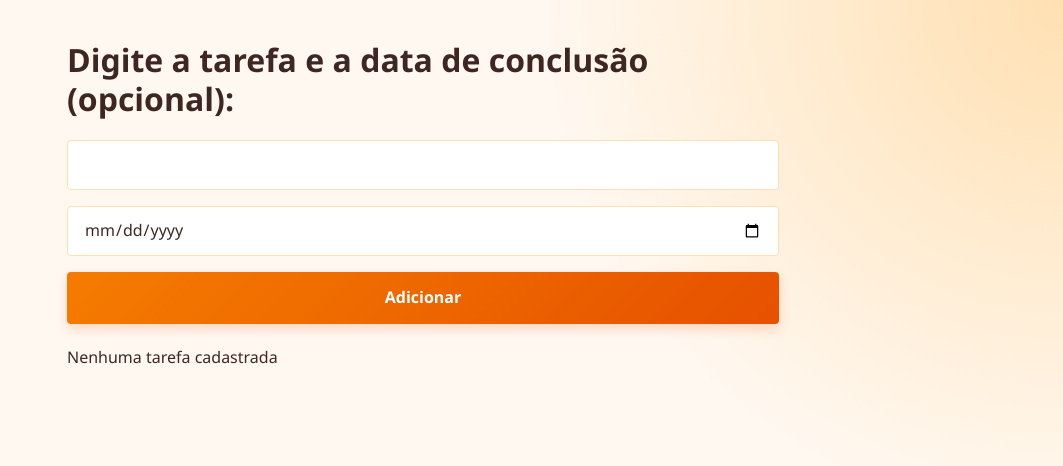
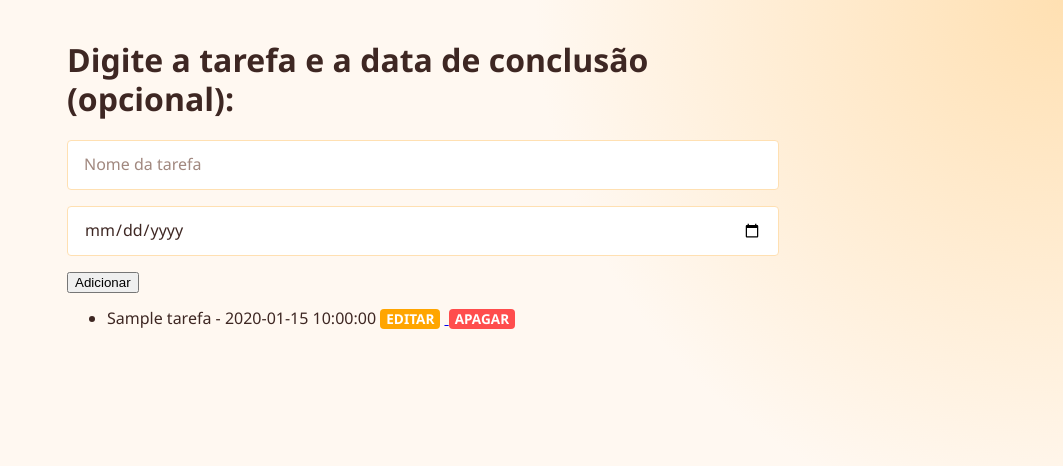
Before and after one commit to ViniciusFloide/tarefas, a Flask app: page / in a window 1280 px wide. Shown: the top 466 px of the page, without its empty margins (217-1280 px from the left). Run offline with Flask 3, Linux system fonts and the light colour scheme; tables that the repository leaves empty hold one stand-in row (values such as "Sample post").

Commit message:
feat: adicionando o botão de editar

```diff
--- /dev/null
+++ b/app.py
@@ -0,0 +1,73 @@
+
+from flask import Flask, render_template, request, redirect, url_for
+from src.tarefas.models.tarefa import Tarefa
+
+app = Flask(__name__)
+
+
+@app.route('/', methods=['GET', 'POST'])
+def index():
+
+    if request.method == 'POST':
+
+        titulo = request.form.get('tituloTarefa')
+        data = request.form.get('dataConclusao') or None
+
+        Tarefa.inserir(titulo, data)
+
+        return redirect(url_for('index'))
+
+    tarefas = Tarefa.listarTarefa()
+
+    return render_template(
+        'base.html',
+        titulo="Lista de Tarefas",
+        tarefas_da_pagina=tarefas,
+        tarefa_a_editar=None
+    )
+
+
+@app.route('/editar/<int:id>', methods=['GET', 'POST'])
+def editar_tarefa(id):
+
+    print(f'ID recebido na rota: {id}')
+
+    if request.method == 'POST':
+
+        titulo = request.form.get('tituloTarefa')
+        data = request.form.get('dataConclusao') or None
+
+        print(f'Título recebido: {titulo}')
+        print(f'Data recebida: {data}')
+
+        resultado = Tarefa.atualizar(id, titulo, data)
+
+        print(f'Resultado final: {resultado}')
+
+        return redirect(url_for('index'))
+
+    tarefa_selecionada = Tarefa.carregarPorId(id)
+
+    if tarefa_selecionada is None:
+        return redirect(url_for('index'))
+
+    tarefas = Tarefa.listarTarefa()
+
+    return render_template(
+        'base.html',
+        titulo="Editar Tarefa",
+        tarefas_da_pagina=tarefas,
+        tarefa_a_editar=tarefa_selecionada
+    )
+
+
+@app.route('/apagar/<int:id>')
+def apagar_tarefa(id):
+
+    Tarefa.apagar(id)
+
+    return redirect(url_for('index'))
+
+
+if __name__ == '__main__':
+    app.run(debug=True)
--- a/src/tarefas/app.py
+++ /dev/null
@@ -1,26 +0,0 @@
-
-from flask import Flask, render_template
-
-from tarefas.models.database import init_db
-
-app = Flask(__name__)
-
-with app.app_context():
-    init_db()
-
-
-@app.route('/test')
-def test():
-    return 'Servidor online!'
-
-
-@app.route('/')
-def home():
-    return render_template(
-        'base.html',
-        titulo='Lista de Tarefas do Floide'
-    )
-
-
-if __name__ == '__main__':
-    app.run(debug=True)
--- a/src/tarefas/data/tarefas.sql
+++ b/src/tarefas/data/tarefas.sql
@@ -1,9 +1,8 @@
-CREATE DATABASE IF NOT EXISTS 'tarefas';
+CREATE DATABASE IF NOT EXISTS seu_banco;
+USE seu_banco;
 
-USE 'tarefas';
-
-CREATE TABLE IF NOT EXISTS 'tarefa' (
-    id_tarefa INT NOT NULL AUTO_INCREMENT PRIMARY KEY,
-    titulo_tarefa VARCHAR(100) NOT NULL,
-    data_conclusao DATETIME NULL
-)
+CREATE TABLE IF NOT EXISTS tarefa (
+    id_tarefa INT AUTO_INCREMENT PRIMARY KEY,
+    titulo_tarefa VARCHAR(150) NOT NULL,
+    data_conclusao DATETIME DEFAULT NULL
+);
--- a/src/tarefas/models/tarefa.py
+++ b/src/tarefas/models/tarefa.py
@@ -1,30 +1,77 @@
 
-from datetime import datetime
-
-from tarefas.models.database import Database
+from src.tarefas.models.database import Database
 
 
 class Tarefa:
-    """Provê métodos para armazenar, recuperar e processar os dados das tarefas criadas a partir do formulário principal.
-    """
 
-    def __init__(self, titulo, id=None, data_conclusao=None):
-        self.id = id
-        self.titulo = titulo
+    def __init__(self, id_tarefa=None, titulo_tarefa=None, data_conclusao=None):
+        self.id_tarefa = id_tarefa
+        self.titulo_tarefa = titulo_tarefa
         self.data_conclusao = data_conclusao
 
-    def salvarTarefa(self):
-        """Salva a tarefa no banco de dados."""
+    @staticmethod
+    def listarTarefa():
+        """Retorna lista com todas as tarefas cadastradas."""
+        sql = 'SELECT id_tarefa, titulo_tarefa, data_conclusao FROM tarefa LIMIT 100;'
 
-        sql = 'INSERT INTO tarefa(titulo_tarefa, data_conclusao) VALUES (%s, %s);'
-        params = (self.titulo, self.data_conclusao)
+        with Database() as db:
+            tarefas_banco = db.executar(sql)
 
-        # Gerenciador de contexto (with)
-        # Acessa os métodos __enter__ e __exit__
+        return tarefas_banco if tarefas_banco else []
+
+    @staticmethod
+    def inserir(titulo_tarefa, data_conclusao):
+        """Insere uma nova tarefa no banco de dados."""
+        sql = '''
+            INSERT INTO tarefa (titulo_tarefa, data_conclusao)
+            VALUES (%s, %s);
+        '''
+
         with Database() as db:
-            db.executar(sql, params)
+            db.executar(sql, (titulo_tarefa, data_conclusao))
 
+    @staticmethod
+    def carregarPorId(id_tarefa):
+        """Busca uma única tarefa no banco pelo ID para edição."""
+        sql = '''
+            SELECT id_tarefa, titulo_tarefa, data_conclusao
+            FROM tarefa
+            WHERE id_tarefa = %s;
+        '''
 
-# Área 51 (testes)
-tarefa = Tarefa('Minha nova tarefa')
-tarefa.salvarTarefa()
+        with Database() as db:
+            resultado = db.executar(sql, (id_tarefa,))
+
+        return resultado[0] if resultado else None
+
+    @staticmethod
+    def atualizar(id_tarefa, titulo_tarefa, data_conclusao):
+        """Atualiza os dados de uma tarefa existente no banco."""
+
+        sql = '''
+            UPDATE tarefa
+            SET titulo_tarefa = %s, data_conclusao = %s
+            WHERE id_tarefa = %s;
+        '''
+
+        with Database() as db:
+            resultado = db.executar(
+                sql,
+                (titulo_tarefa, data_conclusao, id_tarefa)
+            )
+
+        print(f'ID atualizado: {id_tarefa}')
+        print(f'Resultado do UPDATE: {resultado}')
+
+        return resultado
+
+    @staticmethod
+    def apagar(id_tarefa):
+        """Remove uma tarefa do banco pelo ID."""
+        sql = '''
+            DELETE FROM tarefa
+            WHERE id_tarefa = %s;
+        '''
+
+        with Database() as db:
+            db.executar(sql, (id_tarefa,))
--- a/src/tarefas/templates/base.html
+++ /dev/null
@@ -1,91 +0,0 @@
-<!DOCTYPE html>
-<html lang="pt-BR">
-<head>
-    <meta charset="UTF-8">
-    <meta name="viewport" content="width=device-width, initial-scale=1.0">
-    <title>{{ titulo }}</title>
-    <link rel="stylesheet" href="{{ url_for('static', filename='style.css') }}">
-</head>
-<body>
-   <h1>Digite a tarefa e a data de conclusão (opcional):</h1>
-
-   <input type="text" id="tituloTarefa">
-   <input type="date" id="dataConclusao">
-   <button type="button" onclick="adicionar()">Adicionar</button>
-   <output id="listaTarefas">Nenhuma tarefa cadastrada</output>
-
-   <script>
-    // Aplicação MVC (Modelagem-View-Controller)
-
-    //seção de modelagem
-    let tarefas;
-    const tarefasSalvas = JSON.parse(localStorage.getItem('tarefas'));
-
-    if (Array.isArray(tarefasSalvas)) {
-        tarefas = tarefasSalvas;
-    } else {
-        tarefas = [];
-    }
-
-    function salvarTarefas() {
-        localStorage.setItem('tarefas', JSON.stringify(tarefas));
-    }
-
-    // Seção de Visualização
-    function renderizarTarefas() {
-        const listaTarefas = document.getElementById('listaTarefas');
-        listaTarefas.innerHTML = "";
-
-        if (tarefas.length === 0) {
-            listaTarefas.innerHTML = "Nenhuma tarefa cadastrada";
-        }
-
-        tarefas.forEach(function (tarefa) {
-            const divTarefa = document.createElement('div');
-            divTarefa.innerHTML = tarefa.tituloTarefa + ' - ' + tarefa.dataConclusao;
-
-            const botaoApagar = document.createElement('button');
-            botaoApagar.innerHTML = "X Apagar";
-            botaoApagar.onclick = apagarTarefa;
-            botaoApagar.id = tarefa.idTarefa;
-
-            divTarefa.appendChild(botaoApagar);
-            listaTarefas.appendChild(divTarefa);
-        });
-    }
-
-    function adicionar() {
-        const tituloTarefa = document.getElementById('tituloTarefa').value;
-        const dataConclusao = document.getElementById('dataConclusao').value;
-
-        tarefas.push({
-            tituloTarefa: tituloTarefa,
-            dataConclusao: dataConclusao,
-            idTarefa: Date.now()
-        });
-
-        salvarTarefas();
-        renderizarTarefas();
-    }
-
-    function apagarTarefa(evento) {
-        const botaoClicado = evento.target;
-        const idTarefa = Number(botaoClicado.id);
-
-        tarefas = tarefas.filter(function (tarefa) {
-            if (tarefa.idTarefa == idTarefa) {
-                return false;
-            } else {
-                return true;
-            }
-        });
-
-        salvarTarefas();
-        renderizarTarefas();
-    }
-
-    renderizarTarefas();
-
-   </script>
-</body>
-</html>
--- /dev/null
+++ b/templates/base.html
@@ -0,0 +1,65 @@
+
+<!DOCTYPE html>
+<html lang="pt-BR">
+<head>
+    <meta charset="UTF-8">
+    <meta name="viewport" content="width=device-width, initial-scale=1.0">
+    <title>{{ titulo }}</title>
+    <link rel="stylesheet" href="{{ url_for('static', filename='style.css') }}">
+</head>
+<body>
+
+    <h1>Digite a tarefa e a data de conclusão (opcional):</h1>
+
+    <form method="POST" action="{% if tarefa_a_editar %}{{ url_for('editar_tarefa', id=tarefa_a_editar.id_tarefa) }}{% else %}{{ url_for('index') }}{% endif %}">
+
+        <input
+            type="text"
+            id="tituloTarefa"
+            name="tituloTarefa"
+            placeholder="Nome da tarefa"
+            value="{{ tarefa_a_editar.titulo_tarefa if tarefa_a_editar else '' }}"
+            required
+        >
+
+        <input
+            type="date"
+            id="dataConclusao"
+            name="dataConclusao"
+            value="{{ tarefa_a_editar.data_conclusao if tarefa_a_editar and tarefa_a_editar.data_conclusao else '' }}"
+        >
+
+        <button type="submit">
+            {% if tarefa_a_editar %}Atualizar{% else %}Adicionar{% endif %}
+        </button>
+
+        {% if tarefa_a_editar %}
+            <a href="{{ url_for('index') }}">Cancelar</a>
+        {% endif %}
+
+    </form>
+
+    <ul id="listaTarefas">
+
+        {% for tarefa in tarefas_da_pagina %}
+        <li>
+            {{ tarefa.titulo_tarefa }} - {{ tarefa.data_conclusao }}
+
+            <a href="{{ url_for('editar_tarefa', id=tarefa.id_tarefa) }}">
+                <button type="button" style="background-color: #ffa500; color: white; border: none; padding: 2px 6px; cursor: pointer; margin-right: 4px;">
+                    EDITAR
+                </button>
+            </a>
+
+            <a href="{{ url_for('apagar_tarefa', id=tarefa.id_tarefa) }}">
+                <button type="button" style="background-color: #ff4d4d; color: white; border: none; padding: 2px 6px; cursor: pointer; border-radius: 4px;">
+                    APAGAR
+                </button>
+            </a>
+        </li>
+        {% endfor %}
+
+    </ul>
+
+</body>
+</html>
```
Also changed, not shown: src/tarefas/models/database.py (+12 -108 lines), static/style.css (line endings or trailing spaces).
